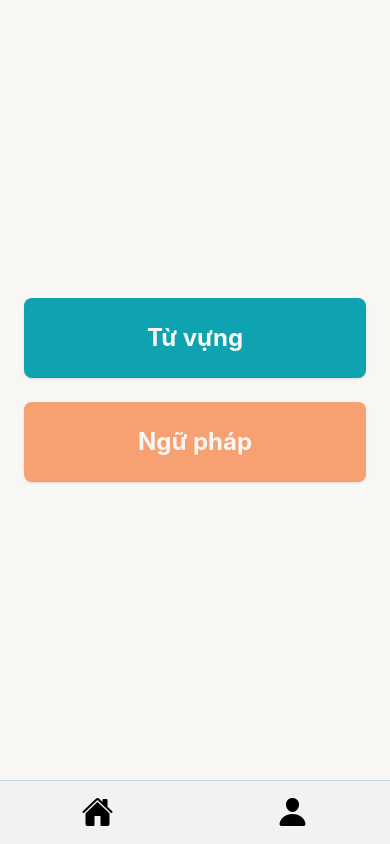
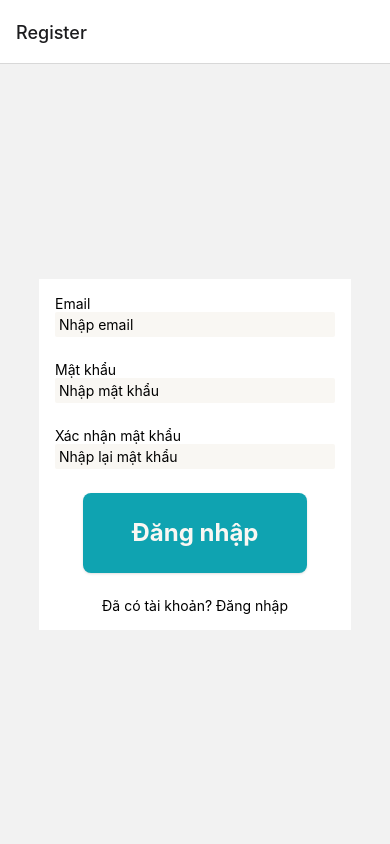
Before and after one commit to NaNguyenn/project-three, a React Native app: screen /Register in a window 390 px wide. Built offline with nearby package versions, Linux system fonts and the light colour scheme.

Commit message:
Restructure, add auth and profile screens

```diff
--- a/src/App.js
+++ b/src/App.jsx
@@ -1,9 +1,11 @@
 import { StatusBar } from 'expo-status-bar';
-import { SafeAreaView, Text, View } from 'react-native';
 import { NavigationContainer } from '@react-navigation/native';
 import { createNativeStackNavigator } from '@react-navigation/native-stack';
-import HomeScreen from './screens/HomeScreen';
 import { SafeAreaProvider } from 'react-native-safe-area-context';
+import HomeScreen from './screens/home';
+import ProfileScreen from './screens/profile';
+import LoginScreen from './screens/auth/login';
+import RegisterScreen from './screens/auth/register';
 
 const Stack = createNativeStackNavigator();
 
@@ -11,8 +13,11 @@ export default function App() {
   return (
     <SafeAreaProvider>
       <NavigationContainer>
-        <Stack.Navigator>
+        <Stack.Navigator initialRouteName="Register">
           <Stack.Screen name="Home" component={HomeScreen} />
+          <Stack.Screen name="Profile" component={ProfileScreen} />
+          <Stack.Screen name="Login" component={LoginScreen} />
+          <Stack.Screen name="Register" component={RegisterScreen} />
         </Stack.Navigator>
       </NavigationContainer>
     </SafeAreaProvider>
--- /dev/null
+++ b/src/screens/auth/login.jsx
@@ -0,0 +1,27 @@
+import { View, Text, TextInput } from 'react-native'
+import React from 'react'
+import { SafeAreaView } from 'react-native-safe-area-context'
+import HorizontalButton from '../../components/HorizontalButton'
+
+const LoginScreen = () => {
+  return (
+    <SafeAreaView className="flex items-center justify-center h-full">
+      <View className='bg-white w-4/5 gap-y-6 p-4'>
+        <View>
+          <Text>Email</Text>
+          <TextInput className='bg-neutral p-1 rounded-sm' placeholder='Nhập email' />
+        </View>
+        <View>
+          <Text>Mật khẩu</Text>
+          <TextInput className='bg-neutral p-1 rounded-sm' placeholder='Nhập mật khẩu' />
+        </View>
+        <View className='w-4/5 self-center'>
+          <HorizontalButton color="bg-primary" content="Đăng nhập" />
+        </View>
+        <Text className='self-center'>Chưa có tài khoản? Đăng ký</Text>
+      </View>
+    </SafeAreaView>
+  )
+}
+
+export default LoginScreen
--- /dev/null
+++ b/src/screens/auth/register.jsx
@@ -0,0 +1,31 @@
+import { View, Text, TextInput } from 'react-native'
+import React from 'react'
+import { SafeAreaView } from 'react-native-safe-area-context'
+import HorizontalButton from '../../components/HorizontalButton'
+
+const RegisterScreen = () => {
+    return (
+        <SafeAreaView className="flex items-center justify-center h-full">
+            <View className='bg-white w-4/5 gap-y-6 p-4'>
+                <View>
+                    <Text>Email</Text>
+                    <TextInput className='bg-neutral p-1 rounded-sm' placeholder='Nhập email' />
+                </View>
+                <View>
+                    <Text>Mật khẩu</Text>
+                    <TextInput className='bg-neutral p-1 rounded-sm' placeholder='Nhập mật khẩu' />
+                </View>
+                <View>
+                    <Text>Xác nhận mật khẩu</Text>
+                    <TextInput className='bg-neutral p-1 rounded-sm' placeholder='Nhập lại mật khẩu' />
+                </View>
+                <View className='w-4/5 self-center'>
+                    <HorizontalButton color="bg-primary" content="Đăng nhập" />
+                </View>
+                <Text className='self-center'>Đã có tài khoản? Đăng nhập</Text>
+            </View>
+        </SafeAreaView>
+    )
+}
+
+export default RegisterScreen
--- a/src/screens/HomeScreen.js
+++ b/src/screens/home/index.jsx
@@ -1,8 +1,8 @@
 import { View, Text, TouchableOpacity } from 'react-native'
 import React, { useLayoutEffect } from 'react'
 import { useNavigation } from '@react-navigation/native'
-import HorizontalButton from '../components/HorizontalButton'
-import Footer from '../components/Footer'
+import HorizontalButton from '../../components/HorizontalButton'
+import Footer from '../../components/Footer'
 import { SafeAreaView } from 'react-native-safe-area-context'
 
 const HomeScreen = () => {
@@ -12,7 +12,7 @@ const HomeScreen = () => {
     useLayoutEffect(() => {
         navigation.setOptions({
             // Hide the default header
-            headerShown: false,
+            // headerShown: false,
         })
     }, [])
 
--- /dev/null
+++ b/src/screens/profile/index.jsx
@@ -0,0 +1,26 @@
+import { View, Text } from 'react-native'
+import React from 'react'
+import { SafeAreaView } from 'react-native-safe-area-context'
+import Footer from '../../components/Footer'
+import HorizontalButton from '../../components/HorizontalButton'
+import Ionicons from '@expo/vector-icons/Ionicons'
+
+const ProfileScreen = () => {
+    const user = false
+    return (
+        <SafeAreaView className="flex h-full">
+            {/* Main section */}
+            <View className="bg-neutral flex-1 flex-col gap-y-6 p-6 justify-center items-center">
+                <Ionicons name="md-person-circle-outline" size={50} />
+                <Text className="text-center">Đăng nhập để có thể tùy chỉnh thông tin cá nhân và theo dõi tiến độ học tập</Text>
+                <View className='w-1/2'>
+                    <HorizontalButton color="bg-primary" content="Đăng nhập" />
+                </View>
+            </View>
+            {/* Footer */}
+            <Footer />
+        </SafeAreaView>
+    )
+}
+
+export default ProfileScreen
```
Also changed, not shown: package.json (line endings or trailing spaces), src/components/Footer.jsx (renamed from src/components/Footer.js), src/components/HorizontalButton.jsx (renamed from src/components/HorizontalButton.js).
